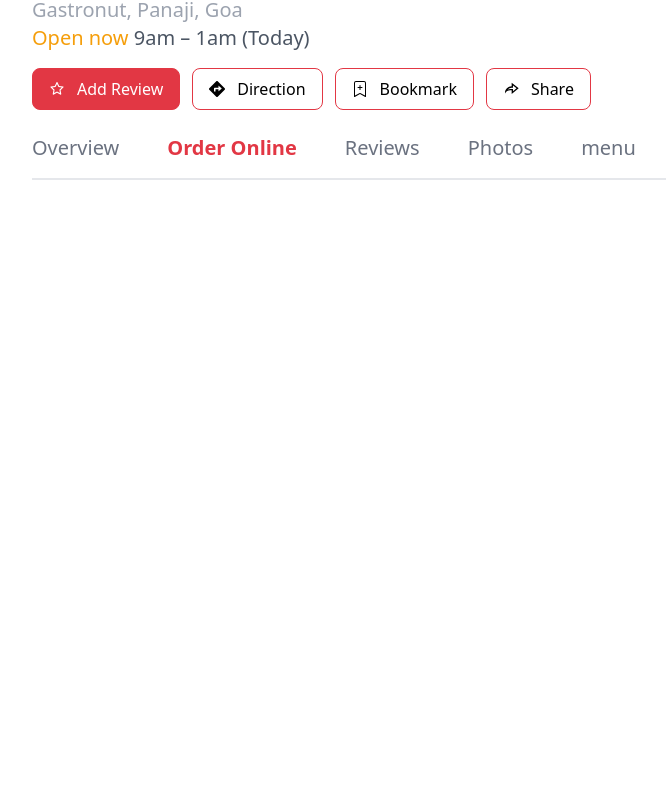
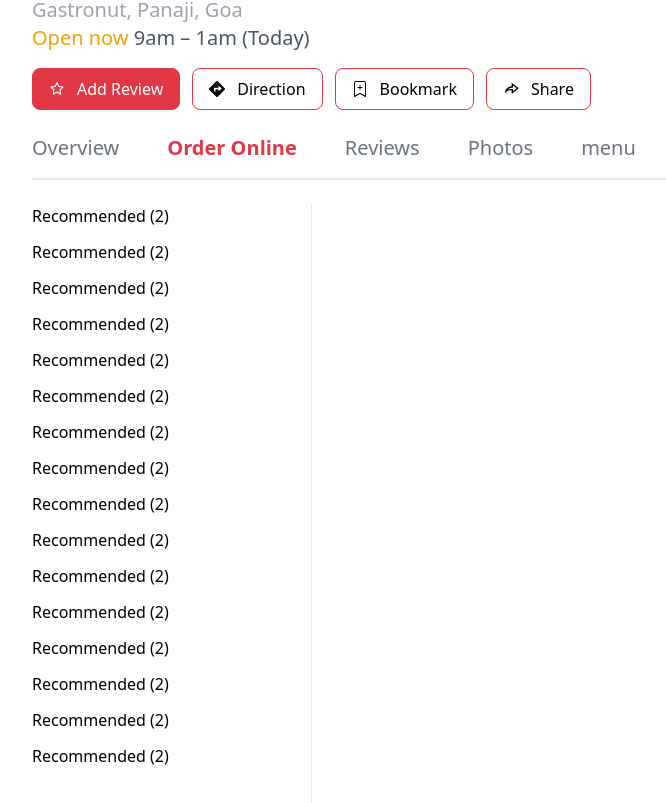
Before and after one commit to stephycyriac/zomato-master-project, a React (Create React App) app in the folder client/: page /restaurant/1/order-online in a window 1280 px wide. Shown: the part 599-1402 px from the top of the page, without its empty margins (48-714 px from the left). Before the commit the page ends 803 px from the top, so only its background shows below. Built offline with nearby package versions, Linux system fonts and the light colour scheme.

Commit message:
added order-online side bar

```diff
--- a/client/src/Page/RestaurantTabs/OrderOnline.jsx
+++ b/client/src/Page/RestaurantTabs/OrderOnline.jsx
@@ -1,15 +1,35 @@
 import React from 'react'
 
+//components
+import FloatMenuBtn from '../../Components/Restaurant/Order-Online/FloatMenuBtn';
+import MenuListContainer from '../../Components/Restaurant/Order-Online/MenuListContainer';
 
-//components
-import FloatMenuBtn from '../../Components/Restaurant/Order-Online/FloatMenuBtn'
 const OrderOnline = () => {
     return (
         <>
             <div className="w-full">
-                <FloatMenuBtn/>
+                <aside className="hidden md:flex flex-col border-r border-gray-200 overflow-y-scroll h-screen gap-3 w-1/4">
+                <MenuListContainer/>
+                <MenuListContainer/>
+                <MenuListContainer/>
+                <MenuListContainer/>
+                <MenuListContainer/>
+                <MenuListContainer/>
+                <MenuListContainer/>
+                <MenuListContainer/>
+                <MenuListContainer/>
+                <MenuListContainer/>
+                <MenuListContainer/>
+                <MenuListContainer/>
+                <MenuListContainer/>
+                <MenuListContainer/>
+                <MenuListContainer/>
+                <MenuListContainer/>
+                </aside>
+                <div className="w-full md:w-3/4"></div>
+            </div>
+            <FloatMenuBtn/>
 
-            </div>
         </>
     )
 }
```
